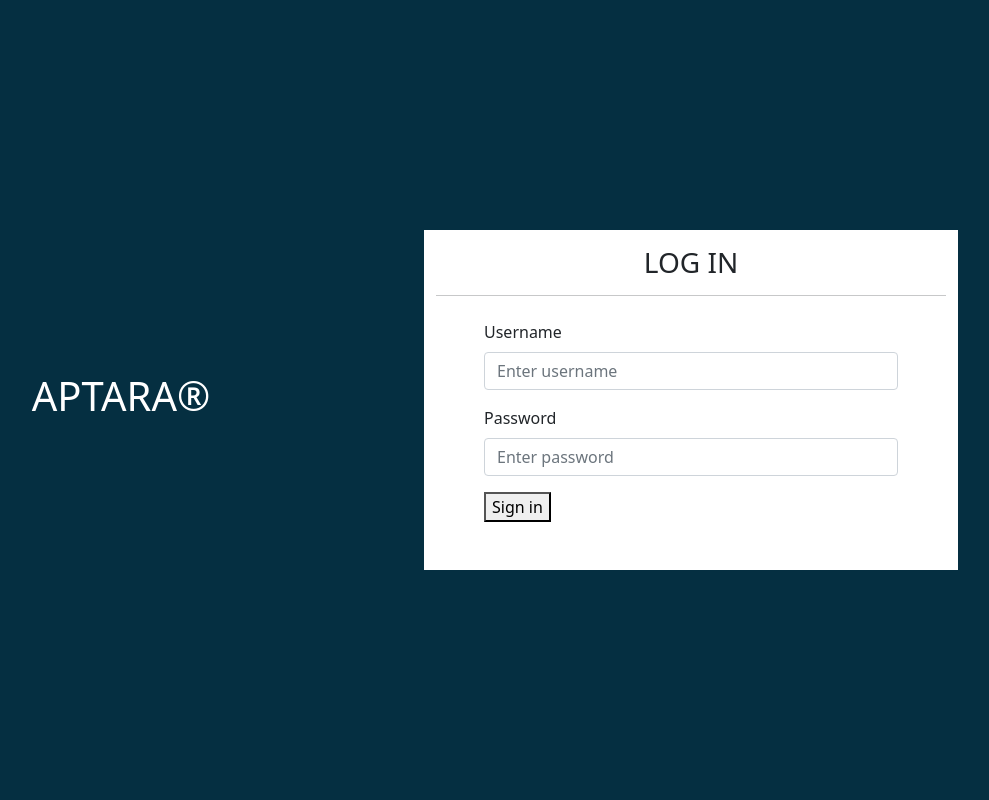
After one commit to vinitdhull1/loan_prediction_app_repo, a Django app: page /login/ in a window 1280 px wide. The commit adds this page. Shown: the whole page, without its empty margins (252-1241 px from the left). Run offline with Django 3.2, Linux system fonts and the light colour scheme; parts of the project's set-up code (start-up, migrations or seed data) failed here and were passed over.

Commit message:
R icon added on aptara logo. Log in page aslo added in GUI.

```diff
--- a/loan_prediction_proj/loan_prediction/urls.py
+++ b/loan_prediction_proj/loan_prediction/urls.py
@@ -7,6 +7,8 @@
 
 urlpatterns = [
     path('', views.index, name='index'),
+    path('login/', views.log_in, name='login'),
+    path('logout/', views.log_out, name='logout'),
 ]
 if settings.DEBUG:
     urlpatterns += static(settings.STATIC_URL, document_root=settings.STATIC_ROOT)
--- a/loan_prediction_proj/loan_prediction/views.py
+++ b/loan_prediction_proj/loan_prediction/views.py
@@ -1,10 +1,14 @@
 from django.shortcuts import render
 from .helpers import *
 import pandas as pd
+from django.contrib import auth, messages
+from django.contrib.auth import authenticate, login
+from django.shortcuts import render, redirect
+from django.contrib.auth.decorators import login_required
 # Create your views here.
 
 
-
+@login_required(login_url='login')
 def index(request):
     if request.method == "POST":
 
@@ -69,3 +73,28 @@
                     "loan_image":image}
         return render(request, 'index.html', context)
     return render(request, "index.html")
+
+@login_required(login_url='login')
+def log_out(request):
+    auth.logout(request)
+    return render(request, 'login.html')
+
+
+def log_in(request):
+    if request.user.is_authenticated:
+        return redirect(index)
+    else:
+        context = {}
+        if request.method == "POST":
+            username = request.POST['username']
+            password = request.POST['password']
+            user = authenticate(request, username=username, password=password)
+            if user:
+                login(request, user)
+                # return render(request, 'index.html')
+                return redirect(index)
+            else:
+                messages.error(request, 'please enter correct credentials!')
+                return render(request, 'login.html', context)
+        else:
+            return render(request, 'login.html')
--- /dev/null
+++ b/loan_prediction_proj/templates/login.html
@@ -0,0 +1,61 @@
+<!doctype html>
+<html lang="en">
+
+<head>
+    <!-- Required meta tags -->
+    <meta charset="utf-8">
+    {% load static %}
+    <meta name="viewport" content="width=device-width, initial-scale=1, shrink-to-fit=no">
+
+    <!-- Bootstrap CSS -->
+    <!-- Bootstrap CSS -->
+    <link href="https://cdn.jsdelivr.net/npm/bootstrap@5.0.2/dist/css/bootstrap.min.css" rel="stylesheet"
+        integrity="sha384-EVSTQN3/azprG1Anm3QDgpJLIm9Nao0Yz1ztcQTwFspd3yD65VohhpuuCOmLASjC" crossorigin="anonymous">
+    <link rel="stylesheet" href="https://cdnjs.cloudflare.com/ajax/libs/font-awesome/6.0.0-beta2/css/all.min.css">
+
+    <link rel="stylesheet" href="{% static 'css/style.css' %}">
+
+    <title>MORTGAGE LOAN PREDICTOR | LOG IN</title>
+</head>
+
+<body style="background-color: #052F41;">
+
+    <div class="container">
+        <div class="row min-vh-100">
+            <div class="col p-5 align-self-center">
+                <h1 class="text-center text-white">APTARA&#174;</h1>
+            </div>
+            <div class="col align-self-center bg-white">
+                <h3 class="text-center mt-3">LOG IN</h3>
+                <hr>
+                <form action="{% url 'login' %}" method="post" class="pt-2 pb-5 ps-5 pe-5">
+                    {% csrf_token %}
+                    <div class="mb-3">
+                        <label for="username" class="form-label">Username</label>
+                        <input type="text" class="form-control" name="username" id="username" placeholder="Enter username">
+                    </div>
+                    <div class="mb-3">
+                        <label for="password" class="form-label">Password</label>
+                        <input type="password" class="form-control" name="password" id="password" placeholder="Enter password">
+                    </div>
+                    <button type="submit" class="btn-custom">Sign in</button>
+                </form>
+            </div>
+        </div>
+    </div>
+
+    <!-- Optional JavaScript -->
+    <script src="{% static 'js/main.js' %}"></script>
+    <!-- Option 1: Bootstrap Bundle with Popper -->
+    <script src="https://cdn.jsdelivr.net/npm/bootstrap@5.0.2/dist/js/bootstrap.bundle.min.js"
+        integrity="sha384-MrcW6ZMFYlzcLA8Nl+NtUVF0sA7MsXsP1UyJoMp4YLEuNSfAP+JcXn/tWtIaxVXM"
+        crossorigin="anonymous"></script>
+
+    <!-- Option 2: Separate Popper and Bootstrap JS -->
+    <!--
+    <script src="https://cdn.jsdelivr.net/npm/@popperjs/core@2.9.2/dist/umd/popper.min.js" integrity="sha384-IQsoLXl5PILFhosVNubq5LC7Qb9DXgDA9i+tQ8Zj3iwWAwPtgFTxbJ8NT4GN1R8p" crossorigin="anonymous"></script>
+    <script src="https://cdn.jsdelivr.net/npm/bootstrap@5.0.2/dist/js/bootstrap.min.js" integrity="sha384-cVKIPhGWiC2Al4u+LWgxfKTRIcfu0JTxR+EQDz/bgldoEyl4H0zUF0QKbrJ0EcQF" crossorigin="anonymous"></script>
+    -->
+</body>
+
+</html>
```
Also changed, not shown: loan_prediction_proj/templates/index.html (+5 -4 lines), loan_prediction_proj/db.sqlite3.
